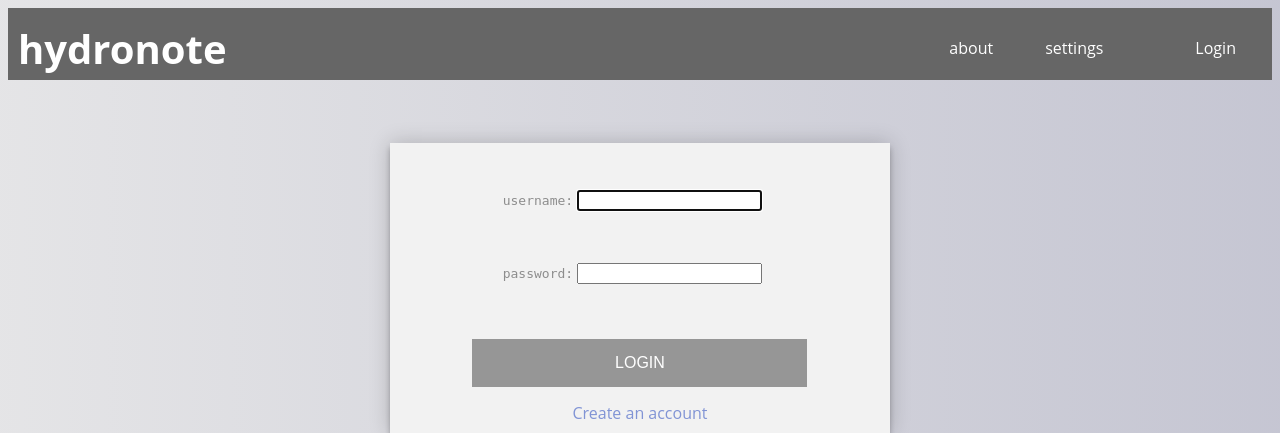
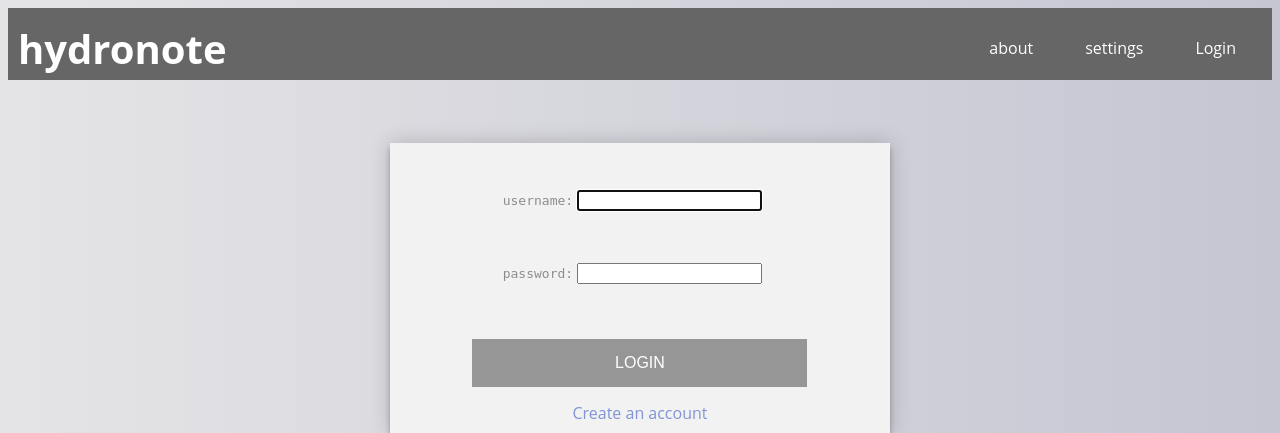
Before and after one commit to naclonts/hydronote, a Django app: page /hydronote/accounts/login/ in a window 1280 px wide. Shown: the top 433 px of the page. Run offline with Django 3.2, Linux system fonts and the light colour scheme; parts of the project's set-up code (start-up, migrations or seed data) failed here and were passed over.

Commit message:
login/logout info aligned better

```diff
--- a/hydronote/static/css/styles.css
+++ b/hydronote/static/css/styles.css
@@ -1,10 +1,6 @@
 body {
     font-family: "Open Sans",Arial,sans-serif;
     font-size: 1.0em;
-}
-
-.menu-item {
-    list-style: none;
 }
 
 /* Menu */
@@ -40,20 +36,33 @@ body {
 .menu-item {
     float: left;
     list-style: none;
+    text-align: center;
+    padding: 14px 16px;
+    margin: 15px 20px 0px 0px;
 }
 
-.menu-item a {
+.menu-item > a {
     display: block;
     color: white;
     text-align: center;
-    padding: 14px 16px;
-    margin: 15px 20px 0px 0px;
     text-decoration: none;
 }
 
-/* Display ☰ only in mobile version*/
-#notelist-button, #options-button {
-    display: none;
+/* Login/Logout and username */
+.user-info {
+    padding: 0;
+}
+
+.log-line {
+    list-style: none;
+}
+
+.log-line:first-child {
+    margin-bottom: 5px;
+}
+
+.log-link {
+    text-decoration: none;
 }
 
 .log-link:link {
@@ -62,6 +71,12 @@ body {
 .log-link:visited {
     color: #d1d1d1;
 }
+
+/* Display ☰ only in mobile version*/
+#notelist-button, #options-button {
+    display: none;
+}
+
 
 #application-container {
     background: #e3e3e3;
@@ -162,8 +177,7 @@ body {
     transition: border 1.5s;
 }
 
-.note-meta:focus,
-.note-meta.focus {
+.note-meta:focus, .note-meta.focus {
     border: solid 2px #969696;
 }
 
--- a/hydronote/template/hydronote/base.html
+++ b/hydronote/template/hydronote/base.html
@@ -31,12 +31,20 @@
             <li class="menu-item"><a id="about-link" href="#">about</a></li>
             <li class="menu-item"><a href="#">settings</a></li>
             <li class="menu-item">
-                <ul id="user-info">
+                <ul class="user-info">
                 {% if user.is_authenticated %}
-                    <li class="menu-item">{{ user.username }}</li>
-                    <li class="menu-item"><a class="log-link" href="{% url 'hydronote:logout'%}?next={{request.path}}">Logout</a></li>
+                    <li class="log-line">{{ user.username }}</li>
+                    <li class="log-line">
+                        <a class="log-link" href="{% url 'hydronote:logout'%}?next={{request.path}}">
+                            Logout
+                        </a>
+                    </li>
                 {% else %}
-                    <li class="menu-item"><a class="log-link" href="{% url 'hydronote:login'%}?next={{request.path}}">Login</a></li>
+                    <li class="log-line">
+                        <a class="log-link" href="{% url 'hydronote:login'%}?next={{request.path}}">
+                            Login
+                        </a>
+                    </li>
                 {% endif %}
                 </ul>
             </li>
```
